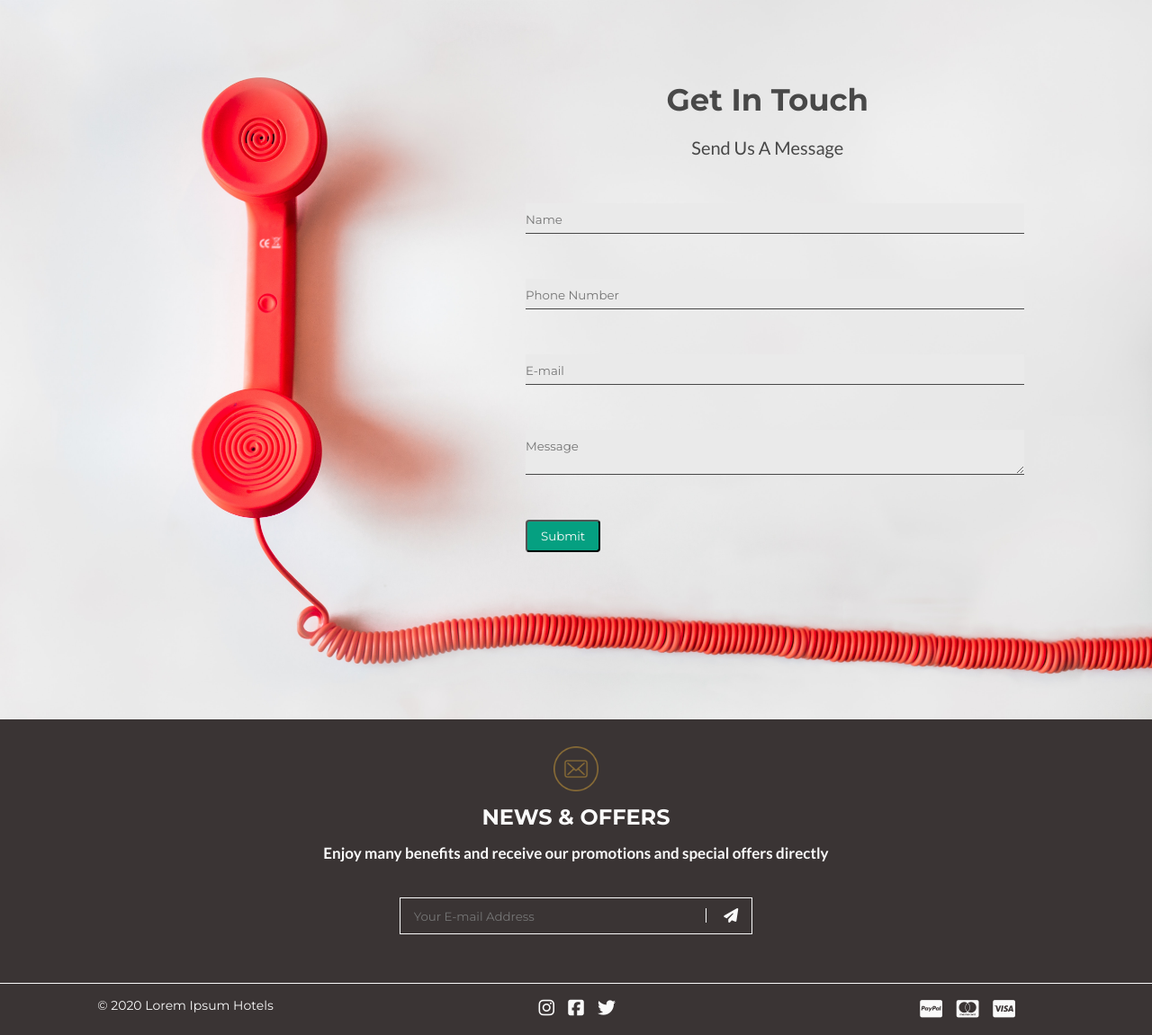
After one commit to Wanderer09/HotelMS, a Django app: template home/templates/Home/contactus.html in a window 1280 px wide. The commit adds this page. Shown: the whole page at 90% size. Run offline with Django 3.2, Linux system fonts and the light colour scheme; the template is opened without the code that fills it, so the values that code supplies are empty; some libraries are stand-ins or nearby versions.

Commit message:
Added Contact-us

```diff
--- /dev/null
+++ b/home/templates/Home/contactus.html
@@ -0,0 +1,50 @@
+<!DOCTYPE html>
+    <html>
+        <head>
+            <title>Contact Us </title>
+            <link rel="stylesheet" href="homepage.css">
+            <script src="https://kit.fontawesome.com/d8f6b964b3.js" crossorigin="anonymous"></script>
+            <link href="https://fonts.googleapis.com/css2?family=Montserrat:ital,wght@0,100;0,200;0,300;0,400;0,500;0,600;0,700;0,800;0,900;1,100;1,200;1,300;1,400;1,500;1,600;1,700;1,800;1,900&display=swap" rel="stylesheet">
+            <link href="https://fonts.googleapis.com/css2?family=Lato:ital,wght@0,300;0,400;0,700;0,900;1,300;1,400;1,700;1,900&display=swap" rel="stylesheet">
+        </head>
+        <body>
+           <section class="container-contact">
+               <div class="contact-us">
+                  <h2> Get In Touch </h2>
+                  <p>Send Us A Message</p>
+                   <div class="information">
+                      <input type="text" placeholder="Name">
+                      <input type="text" placeholder="Phone Number">
+                      <input type="text" placeholder="E-mail">
+                      <textarea placeholder="Message" class="message-input" maxlength="5000" id="message"></textarea>
+                      <button class="btn-submit" type="submit">Submit</button>
+                   </div>
+           </section>
+           <footer class="footer">
+               <div class="footer-bg">
+                   <img src="static/images/footer.png" height="50px" width="50px">
+                   <h3>NEWS & OFFERS</h3>
+                   <h5>Enjoy many benefits and receive our promotions and special offers directly</h5>
+                    <div class="email">
+                     <input type="text" placeholder="Your E-mail Address"></input>
+                     <i class="fas fa-paper-plane"></i>
+                    </div>
+               </div>
+               <div class="social-media">
+                   <div class="copyright">
+                     <p>© 2020 Lorem Ipsum Hotels</p>
+                   </div>
+                   <div class="icons">
+                       <i class="fab fa-instagram"></i>
+                       <i class="fab fa-facebook-square"></i>
+                       <i class="fab fa-twitter"></i>
+                    </div>
+                    <div class="payment">
+                        <i class="fab fa-cc-paypal"></i>
+                        <i class="fab fa-cc-mastercard"></i>
+                        <i class="fab fa-cc-visa"></i>
+                    </div>
+               </div>
+           </footer>
+        </body>
+    </html>
--- a/home/templates/Home/homepage.css
+++ b/home/templates/Home/homepage.css
@@ -42,8 +42,7 @@ ul{
 .list-navbar li{
     display: inline;
     padding: 10px 15px ;
-    color: #fafafa;
-    font-size: 17px;
+    font-size: 20px;
 }
 .logo-image{
     margin: 0% 5%;
@@ -77,3 +76,170 @@ ul{
 .search-bar input:focus{
     outline: none;
 }
+.about-us{
+    padding: 15px 80px ;
+    margin: 60px 0px;
+}
+.about{
+    text-align: center;
+}
+.about h2{
+    display: block;
+    margin-left: auto;
+    margin-right: auto;
+    width: 15%;
+    padding-bottom: 7px;
+    font-size: 34px;
+    border-bottom: 1px solid black;
+
+}
+.about p{
+    font-size: 16px;
+    font-family: 'Lato', sans-serif;
+    font-weight: 500;
+    margin-top: 20px;
+    padding: 0px 60px;
+    line-height: 1.6;
+}
+.list-navbar ul li a {
+    text-decoration: none;
+    color: #fafafa;
+}
+.container-contact{
+    background-image: url(contact.jpg);
+    background-size: cover;
+    height: 100vh;
+}
+.contact-us{
+    padding: 90px 80px;
+
+}
+.contact-us h2{
+    font-size: 34px;
+    color: #484848;
+    text-align: center;
+    padding-left: 38%;
+
+}
+.contact-us p{
+    font-size: 20px;
+    color: #484848;
+    text-align: center;
+    padding-left: 38%;
+    font-family: 'Lato', sans-serif;
+    margin-top: 20px;
+
+}
+.contact-us input,textarea{
+    display: block;
+    margin-bottom: 50px;
+    padding-top: 10px;
+    padding-bottom: 7px;
+    padding-right: 10px;
+    border: none;
+    border-bottom: 1px solid #484848;
+    width: 90%;
+    background-color: #eaeaea;
+}
+.information {
+
+    margin-left: auto;
+    margin-right: auto;
+    padding-left: 45%;
+    margin-top: 50px;
+}
+.contact-us input:focus{
+    outline: none;
+}
+.contact-us textarea:focus{
+    outline : none;
+}
+.btn-submit{
+    padding: 8px 15px ;
+    border-radius: 4px;
+    background-color: #05a081 ;
+    color: #fafafa;
+}
+button .btn-submit:focus{
+    outline: none;
+}
+.footer{
+    text-align: center;
+    background-color: #3a3434;
+
+}
+.footer-bg{
+    padding-bottom: 65px;
+    border-bottom: 1px solid #fafafa;
+
+}
+.footer-bg img{
+    margin-top: 30px;
+    margin-bottom: 10px;
+}
+.footer-bg h3{
+    font-size: 24px;
+    color: #fafafa;
+    margin-bottom: 15px;
+}
+.footer-bg h5{
+    font-family: 'Lato', sans-serif;
+    font-size: 17px;
+    color: #fafafa;
+    margin-bottom: 50px;
+}
+
+.footer-bg input{
+    border: none;
+    background-color: #3a3434;
+    width: 25%;
+}
+.footer-bg i{
+    padding-left: 1.5%;
+    color: #fafafa;
+    border-left: 1px solid #fafafa;
+}
+.email{
+    display: inline;
+    padding: 10px 15px ;
+    border: 1px solid #fafafa;
+}
+.email input:focus{
+    outline: none;
+    color: #fafafa;
+}
+.social-media{
+    display: flex;
+    padding-top: 15px;
+    padding-bottom: 15px;
+    padding-right: 20px;
+    padding-left: 20px;
+
+}
+.copyright{
+    width: 30%;
+    color: #fafafa;
+    text-align: center;
+    font-size: 14px;
+    font-family: 'Lato', sans-serif;
+}
+.icons{
+    width: 35%;
+    color: #fafafa;
+    text-align: center;
+    font-size: 20px;
+    padding-left:6% ;
+}
+.icons i{
+    margin-right: 10px;
+}
+.payment{
+    width: 35%;
+    color: #fafafa;
+    text-align: center;
+    font-size: 22px;
+    padding-left:6% ;
+}
+.payment i{
+    margin-right: 10px;
+}
```
Also changed, not shown: home/static/Home/homepage.css (added, +106 -0 lines), home/templates/Home/homepage.html (+20 -11 lines), home/templates/Home/contact.jpg (added), home/templates/Home/static/images/1.jpg (added), home/templates/Home/static/images/2.jpg (added), home/templates/Home/static/images/3.jpg (added), home/templates/Home/static/images/footer.png (added), home/templates/Home/static/images/logo.png (renamed from home/templates/Home/logo.png).
